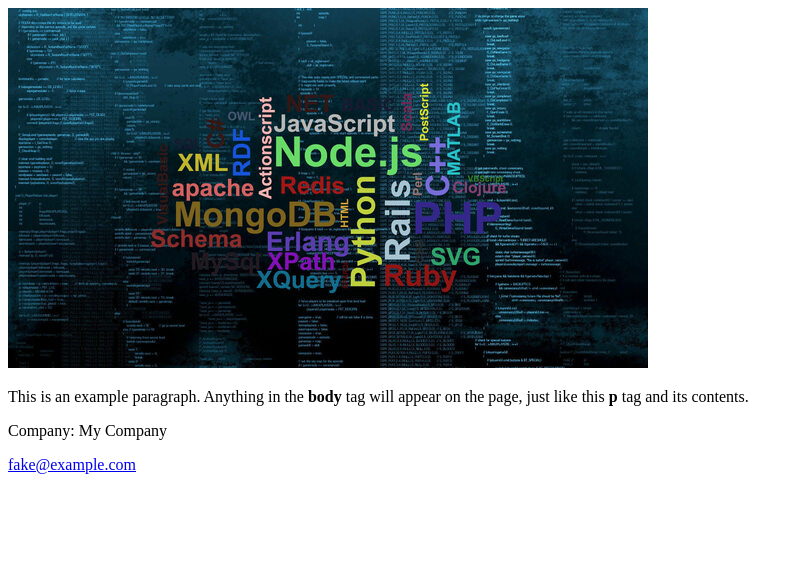
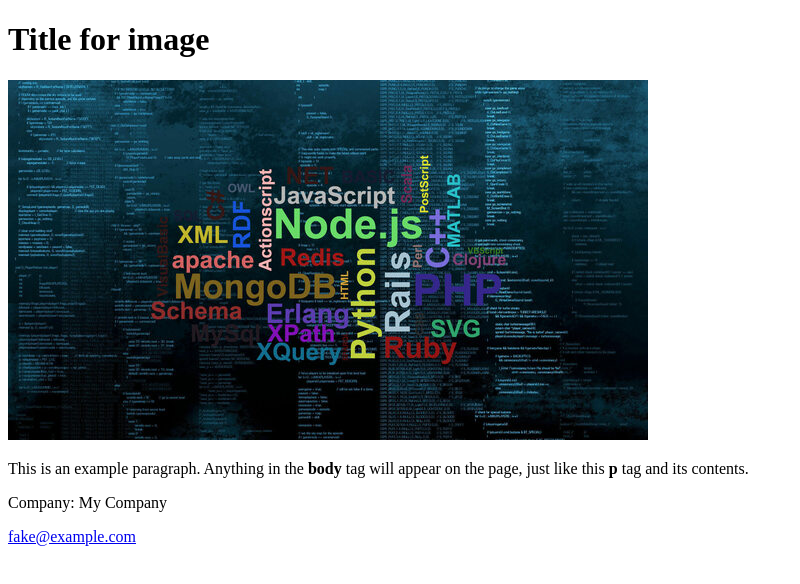
Before and after one commit to Nasir-92/Exercise_Unit5_website, a plain HTML site: page index.html in a window 1280 px wide. Shown: the whole page, without its empty margins (0-800 px from the left). Drawn offline with Linux system fonts and the light colour scheme.

Commit message:
Title added from home

```diff
--- a/index.html
+++ b/index.html
@@ -4,6 +4,7 @@
         <title>This is the title of the webpage!</title>
     </head>
     <body>
+        <h1>Title for image</h1>
         <img src="code.jpg" alt="code image">
         <p>This is an example paragraph. Anything in the <strong>body</strong>
             tag will appear on the page, just like this <strong>p</strong> tag and its contents.</p>
```
